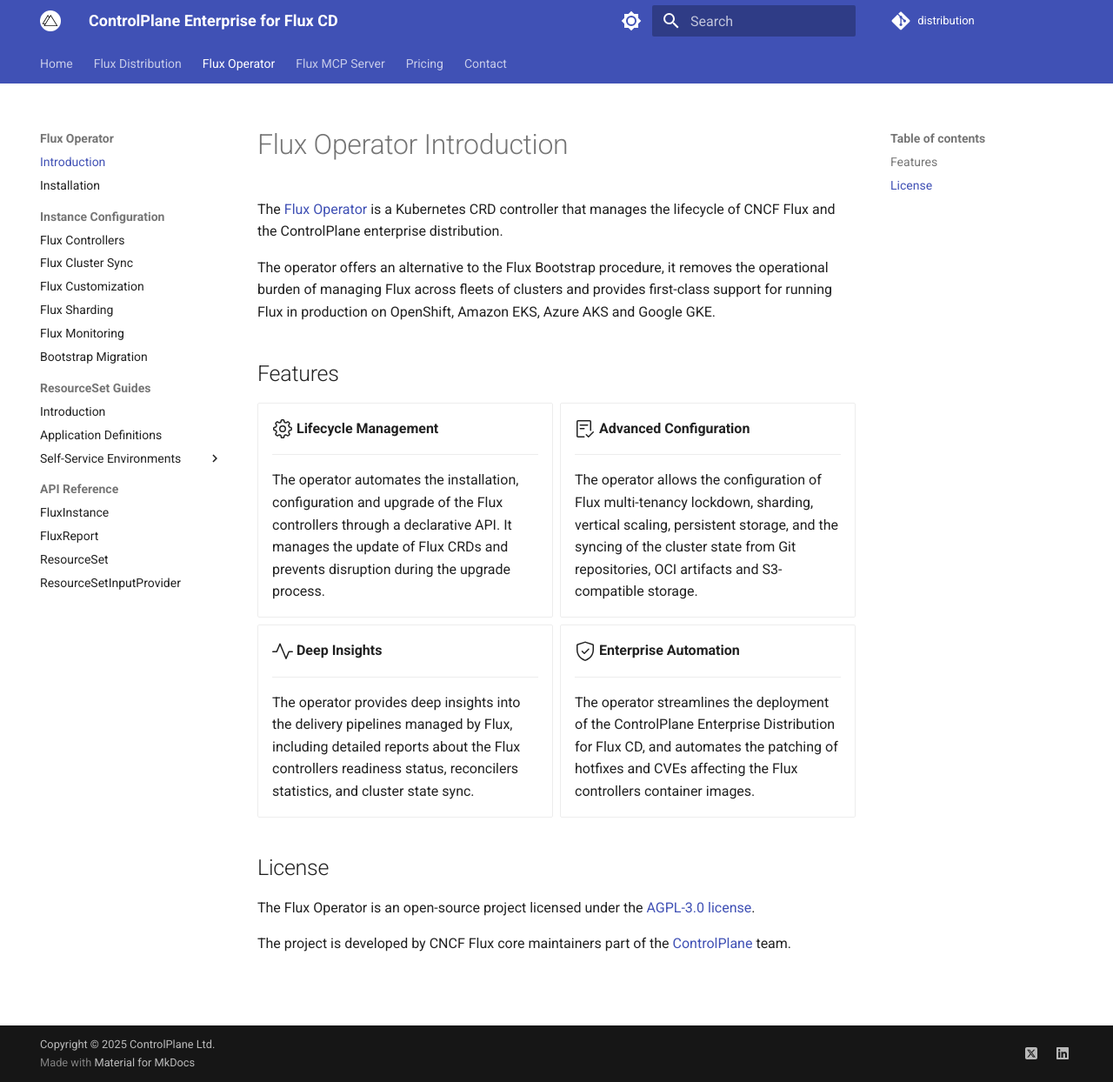
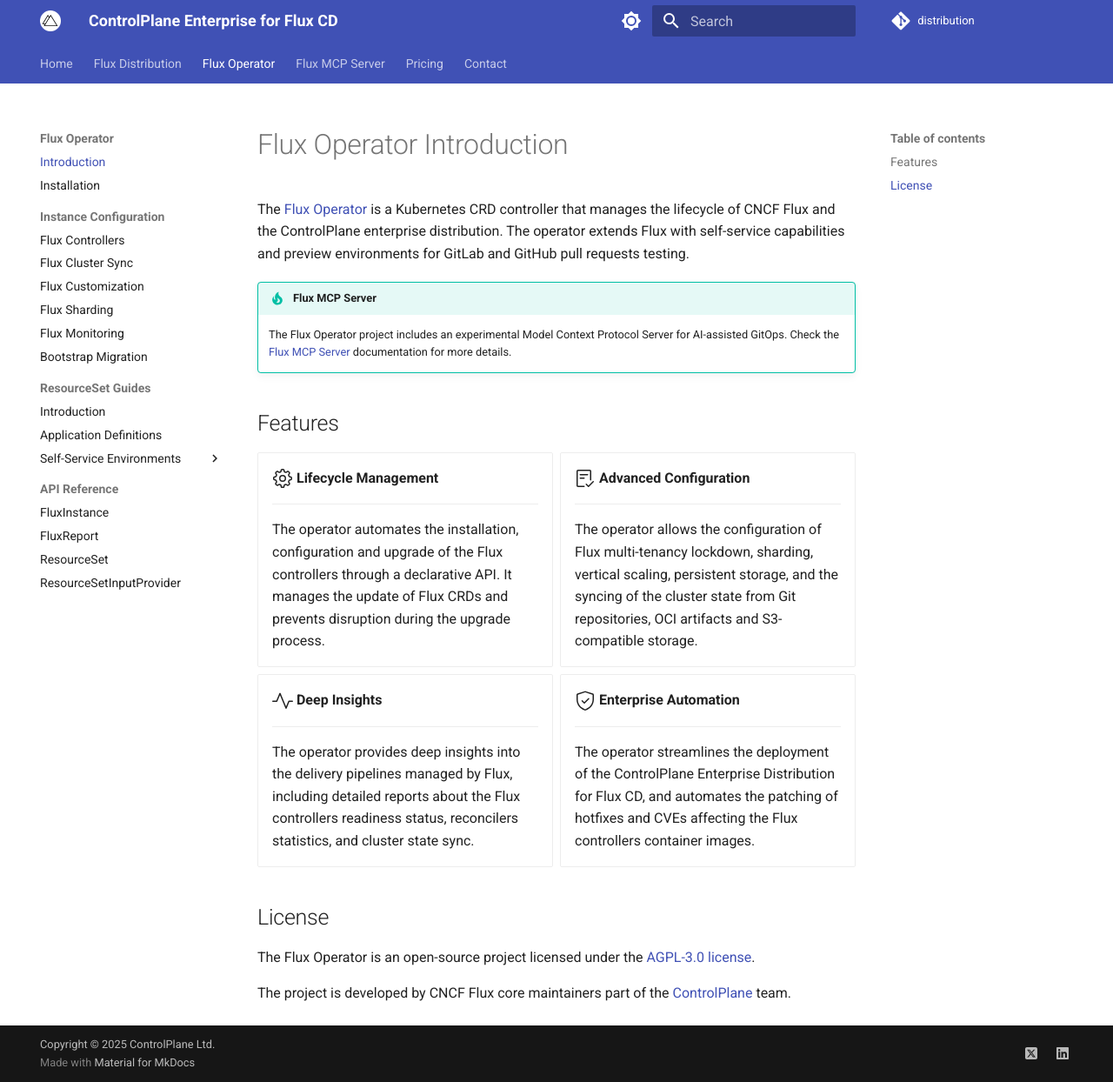
Before and after one commit to controlplaneio-fluxcd/distribution, an MkDocs documentation site: the page built from docs/operator/index.md, in a window 1280 px wide and 1244 px high. Shown: the whole window at 87% size. Built offline with MkDocs 1.6.1 and Material for MkDocs 9.7.7, drawn with Linux system fonts in a browser that asks for light colours; comment, search, counter and statistics services are not loaded.

Commit message:
Add MCP diagram
Signed-off-by: Stefan Prodan <stefan.prodan@gmail.com>

```diff
--- a/docs/operator/index.md
+++ b/docs/operator/index.md
@@ -1,13 +1,14 @@
 # Flux Operator Introduction
 
 The [Flux Operator](https://github.com/controlplaneio-fluxcd/flux-operator)
-is a Kubernetes CRD controller that manages
-the lifecycle of CNCF Flux and the ControlPlane enterprise distribution.
+is a Kubernetes CRD controller that manages the lifecycle of CNCF Flux and the ControlPlane enterprise distribution.
+The operator extends Flux with self-service capabilities and preview environments
+for GitLab and GitHub pull requests testing.
 
-The operator offers an alternative to the Flux Bootstrap procedure, it
-removes the operational burden of managing Flux across fleets of clusters
-and provides first-class support for running Flux in production
-on OpenShift, Amazon EKS, Azure AKS and Google GKE.
+!!! tip "Flux MCP Server"
+
+    The Flux Operator project includes an experimental Model Context Protocol Server for AI-assisted GitOps.
+    Check the [Flux MCP Server](../mcp/index.md) documentation for more details.
 
 ## Features
 
```
Also changed, not shown: docs/mcp/index.md (+2 -0 lines), docs/images/flux-mcp-diagram-wht.svg (added).
